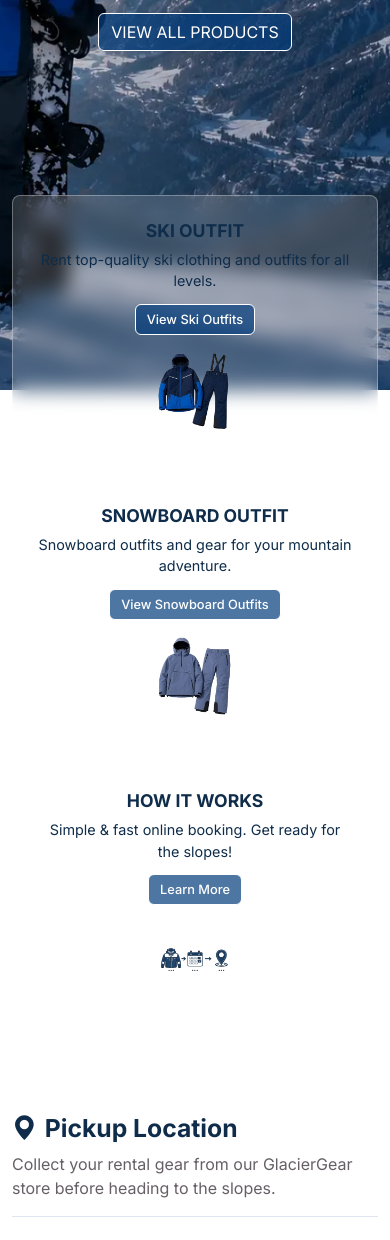
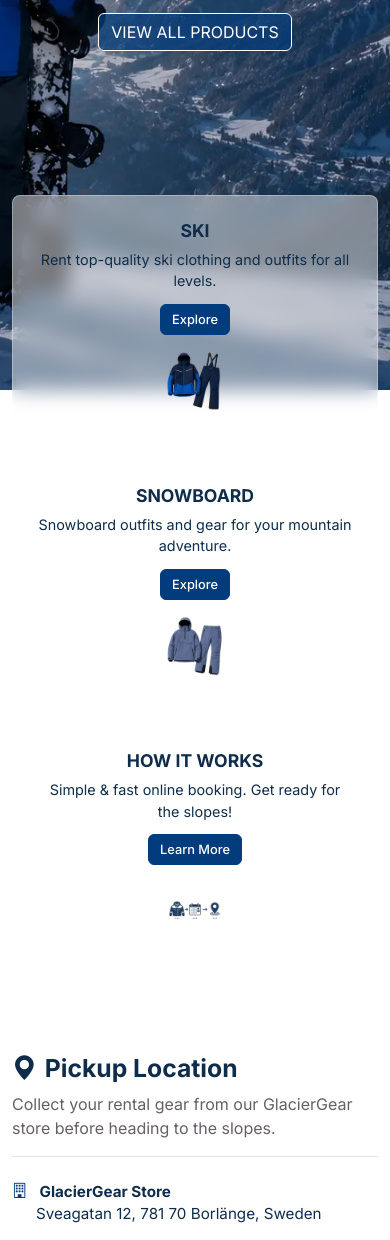
Before and after one commit to jolantadjatlova/GlacierGear, a Django app: page / in a window 390 px wide. Shown: the part 454-1694 px from the top of the page. Run offline with Django 3.2, Linux system fonts and the light colour scheme; data that the repository does not hold is empty; parts of the project's set-up code (start-up, migrations or seed data) failed here and were passed over; some libraries are stand-ins or nearby versions.

Commit message:
Improve home page cards and button styling

```diff
--- a/home/templates/home/index.html
+++ b/home/templates/home/index.html
@@ -46,9 +46,9 @@
             <div class="col-12 col-md-4">
                 <div class="home-card">
                     <div class="home-card-body">
-                        <h5 class="home-card-title">Ski Outfit </h5>
+                        <h5 class="home-card-title">Ski</h5>
                         <p class="home-card-text">Rent top-quality ski clothing and outfits for all levels.</p>
-                        <a href="{% url 'products' %}?category=ski_outfit" class="btn btn-home-card">View Ski Outfits</a>
+                        <a href="{% url 'products' %}?category=ski_outfit" class="btn btn-home-card">Explore</a>
                     </div>
                     <div class="home-card-image">
                         <img src="{% static 'images/ski_card.png' %}" alt="Ski Outfit Rental">
@@ -59,9 +59,9 @@
             <div class="col-12 col-md-4">
                 <div class="home-card">
                     <div class="home-card-body">
-                        <h5 class="home-card-title">Snowboard Outfit</h5>
+                        <h5 class="home-card-title">Snowboard</h5>
                         <p class="home-card-text">Snowboard outfits and gear for your mountain adventure.</p>
-                        <a href="{% url 'products' %}?category=snowboard_outfit" class="btn btn-home-card">View Snowboard Outfits</a>
+                        <a href="{% url 'products' %}?category=snowboard_outfit" class="btn btn-home-card">Explore</a>
                     </div>
                     <div class="home-card-image">
                         <img src="{% static 'images/snowboard_card.png' %}" alt="Snowboard Outfit Rental">
--- a/static/css/base.css
+++ b/static/css/base.css
@@ -161,7 +161,7 @@
     display: flex;
     flex-direction: row;
     align-items: center;
-    background: rgba(255, 255, 255, 0.15);
+    background: rgba(255, 255, 255, 0.45);
     backdrop-filter: blur(10px);
     -webkit-backdrop-filter: blur(10px);
     border: 1px solid rgba(255, 255, 255, 0.3);
@@ -191,8 +191,8 @@
 }
 
 .btn-home-card {
-    background-color: rgba(3, 60, 124, 0.7);
-    border: 1px solid white;
+    background-color: var(--navy);
+    border: 1px solid var(--navy);
     color: white;
     font-weight: 500;
     font-size: 0.8rem;
@@ -471,8 +471,9 @@
     }
 
     .home-card-image {
-        width: 80px;
-        height: 80px;
+        width: 60px;
+        height: 60px;
+        min-width: 60px;
     }
 }
 
```
